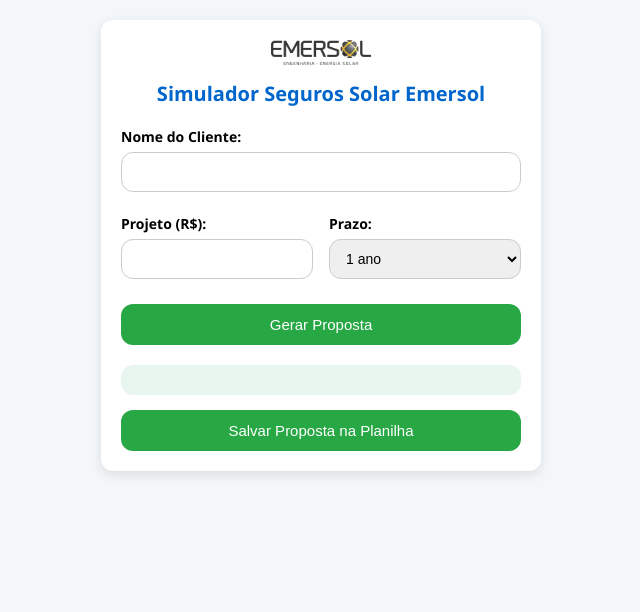
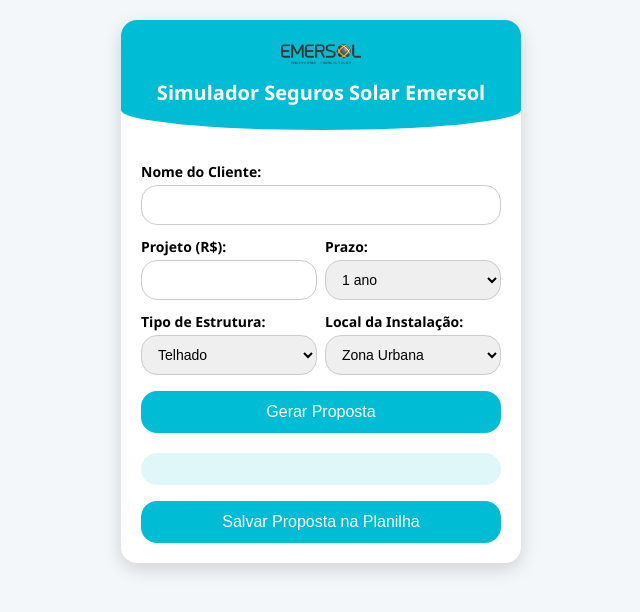
Before and after one commit to EmersolEngenharia/simulador, a plain HTML site: page index.html in a window 1280 px wide. Shown: the whole page, without its empty margins (319-959 px from the left). Drawn offline with Linux system fonts and the light colour scheme.

Commit message:
Update index.html
incrementei opções e mudei o layout

```diff
--- a/index.html
+++ b/index.html
@@ -6,121 +6,119 @@
   <title>Simulador Seguros Solar Emersol</title>
   <style>
     :root {
-      --primary-color: #0066cc;
-      --accent-color: #28a745;
-      --border-radius: 12px;
+      --primary-color: #00bcd4; /* Cyan claro */
+      --accent-color: #00bcd4;
+      --text-color: #333;
+      --background: #f4f7fa;
       --input-height: 40px;
+      --border-radius: 16px;
     }
 
     body {
       font-family: 'Segoe UI', Tahoma, Geneva, Verdana, sans-serif;
-      background: #f4f7fa;
+      background: var(--background);
       margin: 0;
-      padding: 20px;
+      padding: 0;
       display: flex;
-      flex-direction: column;
-      align-items: center;
+      justify-content: center;
+      align-items: flex-start;
+      min-height: 100vh;
     }
 
     .container {
-      background: #ffffff;
+      background: white;
+      margin-top: 20px;
+      width: 95%;
       max-width: 400px;
-      width: 100%;
       border-radius: var(--border-radius);
-      box-shadow: 0 4px 12px rgba(0, 0, 0, 0.1);
+      box-shadow: 0 6px 18px rgba(0, 0, 0, 0.15);
+      overflow: hidden;
+    }
+
+    .header {
+      background: var(--primary-color);
+      color: white;
+      padding: 24px;
+      text-align: center;
+      border-bottom-left-radius: 50% 20px;
+      border-bottom-right-radius: 50% 20px;
+    }
+
+    .header img {
+      width: 80px;
+      height: auto;
+      margin-bottom: 10px;
+    }
+
+    .header h1 {
+      font-size: 20px;
+      margin: 0;
+    }
+
+    .content {
       padding: 20px;
     }
 
-    h1 {
-      text-align: center;
-      color: var(--primary-color);
-      font-size: 20px;
-      margin-bottom: 20px;
-    }
-
     label {
-      font-weight: bold;
+      font-weight: 600;
       font-size: 14px;
+      display: block;
       margin-top: 12px;
-      display: block;
+      margin-bottom: 4px;
     }
 
     input, select {
-      height: var(--input-height);
-      padding: 6px 12px;
-      margin-top: 6px;
-      margin-bottom: 10px;
-      border: 1px solid #ccc;
-      border-radius: var(--border-radius);
-      font-size: 14px;
-      box-sizing: border-box;
-    }
-
-    #nome {
       width: 100%;
       height: var(--input-height);
+      padding: 8px 12px;
+      font-size: 14px;
+      border-radius: var(--border-radius);
+      border: 1px solid #ccc;
+      box-sizing: border-box;
     }
 
     .inline-group {
       display: flex;
-      justify-content: space-between;
       gap: 8px;
     }
 
     .inline-group > div {
-      width: 48%;
+      flex: 1;
     }
 
-    .inline-group input,
-    .inline-group select {
+    .button {
       width: 100%;
-      height: var(--input-height);
-    }
-
-    button {
-      margin-top: 15px;
       padding: 12px;
-      width: 100%;
+      margin-top: 16px;
       background-color: var(--accent-color);
       color: white;
       border: none;
       border-radius: var(--border-radius);
+      font-size: 16px;
       cursor: pointer;
-      font-size: 15px;
-      transition: background-color 0.3s;
+      transition: background 0.3s;
     }
 
-    button:hover {
-      background-color: #218838;
+    .button:hover {
+      background-color: #0097a7;
     }
 
     .proposta {
-      background-color: #e9f6ef;
+      background-color: #e0f7fa;
       border-radius: var(--border-radius);
-      padding: 15px;
+      padding: 16px;
       margin-top: 20px;
       font-size: 14px;
-    }
-
-    .logo {
-      display: flex;
-      justify-content: center;
-      margin-bottom: 15px;
-    }
-
-    .logo img {
-      width: 100px;
-      height: auto;
     }
   </style>
 </head>
 <body>
   <div class="container">
-    <div class="logo">
+    <div class="header">
       <img src="https://raw.githubusercontent.com/EmersolEngenharia/simulador/main/Logo%20Emersol.png" alt="Logo Emersoft">
+      <h1>Simulador Seguros Solar Emersol</h1>
     </div>
-    <h1>Simulador Seguros Solar Emersol</h1>
-
+    <div class="content">
       <label for="nome">Nome do Cliente:</label>
       <input type="text" id="nome" required>
 
@@ -142,9 +140,28 @@
         </div>
       </div>
 
-    <button onclick="gerarProposta()">Gerar Proposta</button>
+      <div class="inline-group">
+        <div>
+          <label for="estrutura">Tipo de Estrutura:</label>
+          <select id="estrutura">
+            <option value="telhado">Telhado</option>
+            <option value="solo">Solo/Carport</option>
+          </select>
+        </div>
+
+        <div>
+          <label for="local">Local da Instalação:</label>
+          <select id="local">
+            <option value="urbana">Zona Urbana</option>
+            <option value="rural">Zona Rural</option>
+          </select>
+        </div>
+      </div>
+
+      <button class="button" onclick="gerarProposta()">Gerar Proposta</button>
       <div class="proposta" id="proposta"></div>
-    <button onclick="salvarProposta()">Salvar Proposta na Planilha</button>
+      <button class="button" onclick="salvarProposta()">Salvar Proposta na Planilha</button>
+    </div>
   </div>
 
   <script>
@@ -152,20 +169,26 @@
       return valor.toLocaleString('pt-BR', { style: 'currency', currency: 'BRL' });
     }
 
-    function calcularSeguro(valor, anos) {
+    function calcularSeguro(valor, anos, estrutura, local) {
       const taxa = 0.007349875;
       const descontos = {1: 1, 2: 0.95, 3: 0.9035, 4: 0.8601, 5: 0.82};
       let seguroAnual = valor * taxa;
       if (seguroAnual < 139) seguroAnual = 139;
       let valorFinal = seguroAnual * anos * descontos[anos];
-      return valorFinal * 2.10;
+      let fatorExtra = 1;
+      if (estrutura === 'solo') fatorExtra += 0.10;
+      if (local === 'rural') fatorExtra += 0.10;
+      return valorFinal * 2.10 * fatorExtra;
     }
 
     function gerarProposta() {
       const nome = document.getElementById('nome').value;
       const valorProjeto = parseFloat(document.getElementById('valorProjeto').value);
       const prazo = parseInt(document.getElementById('prazo').value);
-      const valorSeguro = calcularSeguro(valorProjeto, prazo);
+      const estrutura = document.getElementById('estrutura').value;
+      const local = document.getElementById('local').value;
+
+      const valorSeguro = calcularSeguro(valorProjeto, prazo, estrutura, local);
       const parcela = valorSeguro / 6;
 
       const propostaHTML = `
@@ -173,6 +196,8 @@
         <p><strong>Cliente:</strong> ${nome}</p>
         <p><strong>Valor do Projeto:</strong> ${formatarMoeda(valorProjeto)}</p>
         <p><strong>Prazo:</strong> ${prazo} ano(s)</p>
+        <p><strong>Estrutura:</strong> ${estrutura === 'solo' ? 'Solo/Carport' : 'Telhado'}</p>
+        <p><strong>Local:</strong> ${local === 'rural' ? 'Zona Rural' : 'Zona Urbana'}</p>
         <p><strong>Valor do Seguro:</strong> ${formatarMoeda(valorSeguro)}</p>
         <p><strong>ou 6x de ${formatarMoeda(parcela)} no cartão (sem juros)</strong></p>
       `;
@@ -184,12 +209,16 @@
       const nome = document.getElementById('nome').value;
       const valorProjeto = parseFloat(document.getElementById('valorProjeto').value);
       const prazo = parseInt(document.getElementById('prazo').value);
-      const valorSeguro = calcularSeguro(valorProjeto, prazo);
+      const estrutura = document.getElementById('estrutura').value;
+      const local = document.getElementById('local').value;
+      const valorSeguro = calcularSeguro(valorProjeto, prazo, estrutura, local);
 
       const data = {
         nome,
         valorProjeto,
         prazo,
+        estrutura,
+        local,
         valorSeguro
       };
 
```
Lines whose indentation alone changed are shown as unchanged.
